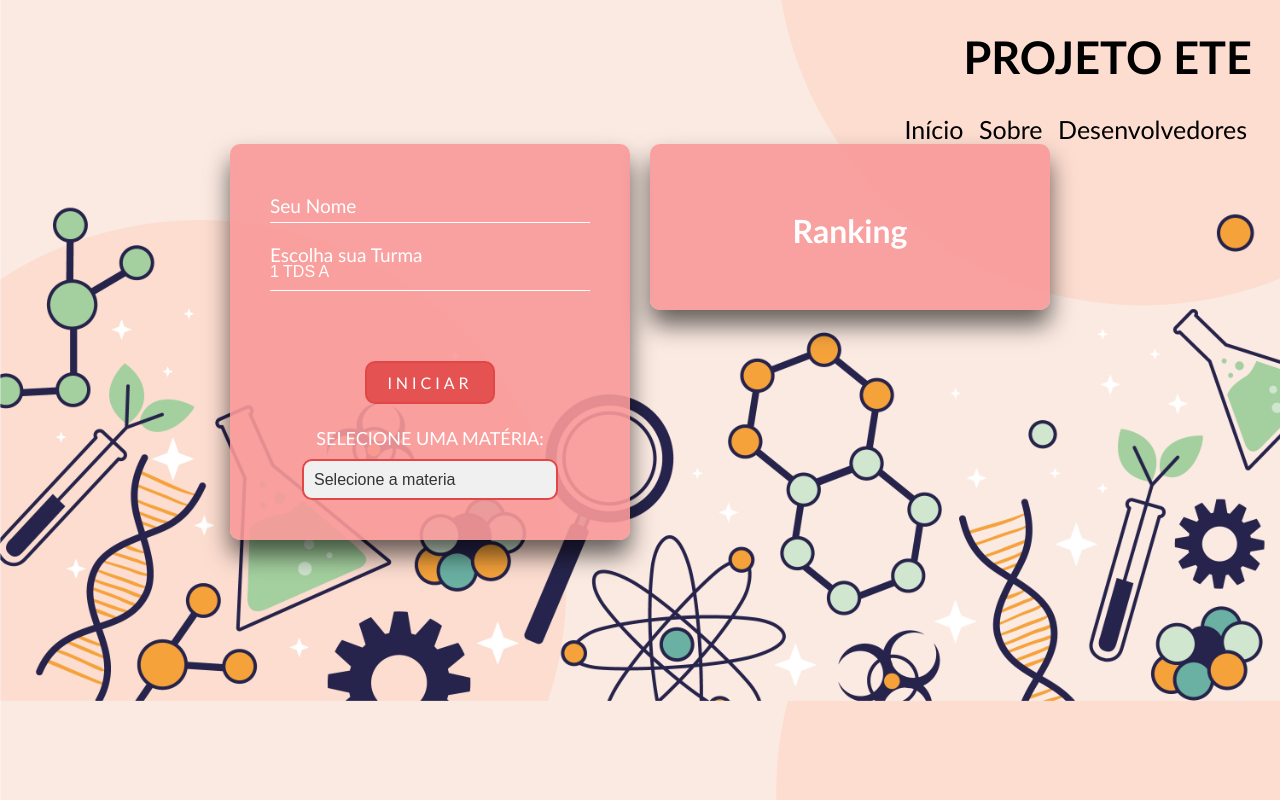
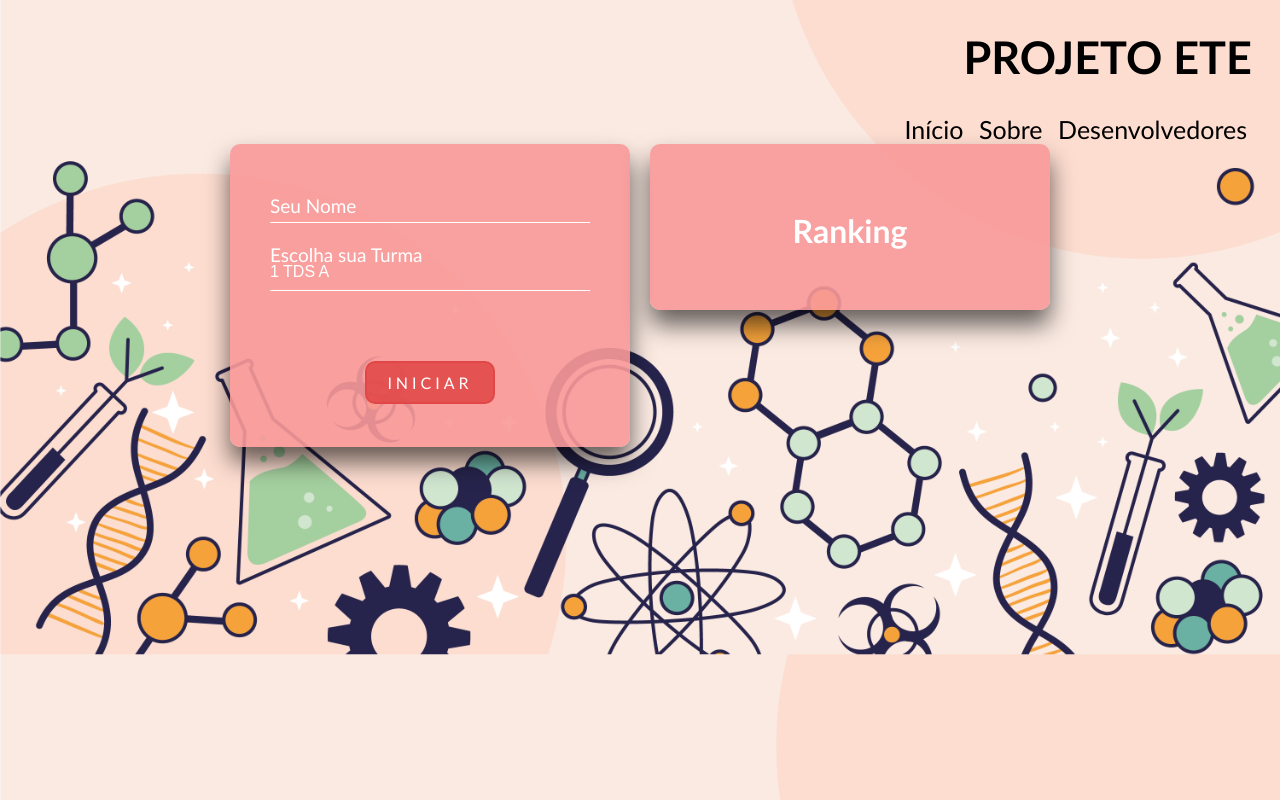
Before and after one commit to JohnJohn081/PROJETO-ETE, a plain HTML site: page index.html in a window 1280 px wide. Drawn offline with Linux system fonts and the light colour scheme; no server answers.

Commit message:
Versão final Apresentação

```diff
--- a/index.html
+++ b/index.html
@@ -79,7 +79,7 @@ PROJETO TOTALMENTE ESTUDANTIL FEITO PARA FEIRA DE JOGOS DO ETE
                     </a>
                 </center>
                 <!--Ate então teste, não oficial!-->
-                <div class="materiaSelect">
+                <!--<div class="materiaSelect">
                     <label for="materias">Selecione uma Matéria:</label>
                     <select name="materias" id="materias">
                         <option value="">Selecione a materia</option>
@@ -87,7 +87,7 @@ PROJETO TOTALMENTE ESTUDANTIL FEITO PARA FEIRA DE JOGOS DO ETE
                         <option value="https://johnquimica.netlify.app/">Química</option>
                         <option value="">Em breve</option>
                     </select>
-                </div>
+                </div>!-->
 
             </form>
         </div>
@@ -101,7 +101,7 @@ PROJETO TOTALMENTE ESTUDANTIL FEITO PARA FEIRA DE JOGOS DO ETE
     <script src="https://www.gstatic.com/firebasejs/8.10.0/firebase-app.js"></script>
     <script src="https://www.gstatic.com/firebasejs/8.10.0/firebase-firestore.js"></script>
     <script src="scripts.js"></script>
-    <script>
+    <!--<script>
         // JavaScript para redirecionar ao selecionar uma opção
         document.getElementById('materias').addEventListener('change', function() {
             var url = this.value;
@@ -109,6 +109,6 @@ PROJETO TOTALMENTE ESTUDANTIL FEITO PARA FEIRA DE JOGOS DO ETE
                 window.location.href = url; // Redireciona para o site selecionado
             }
         });
-    </script>
+    </script>!-->
 </body>
 </html>
```
